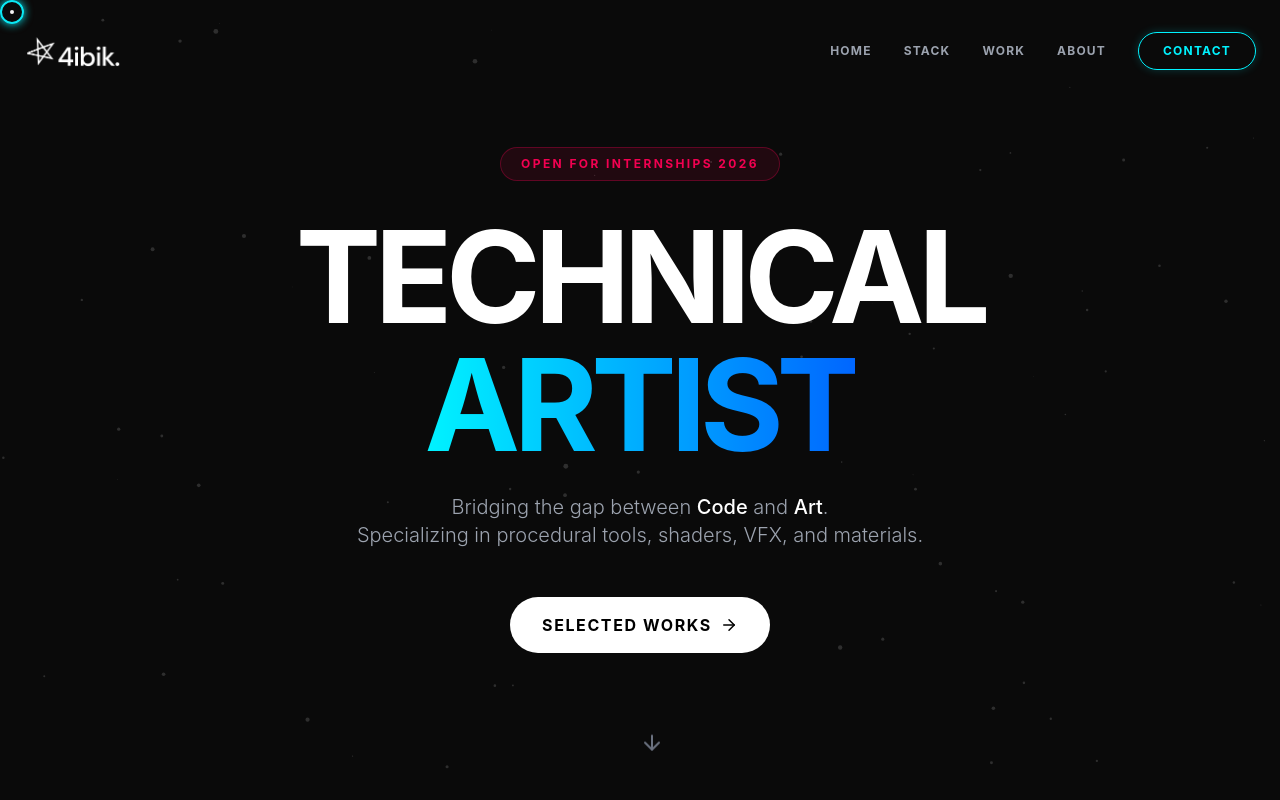
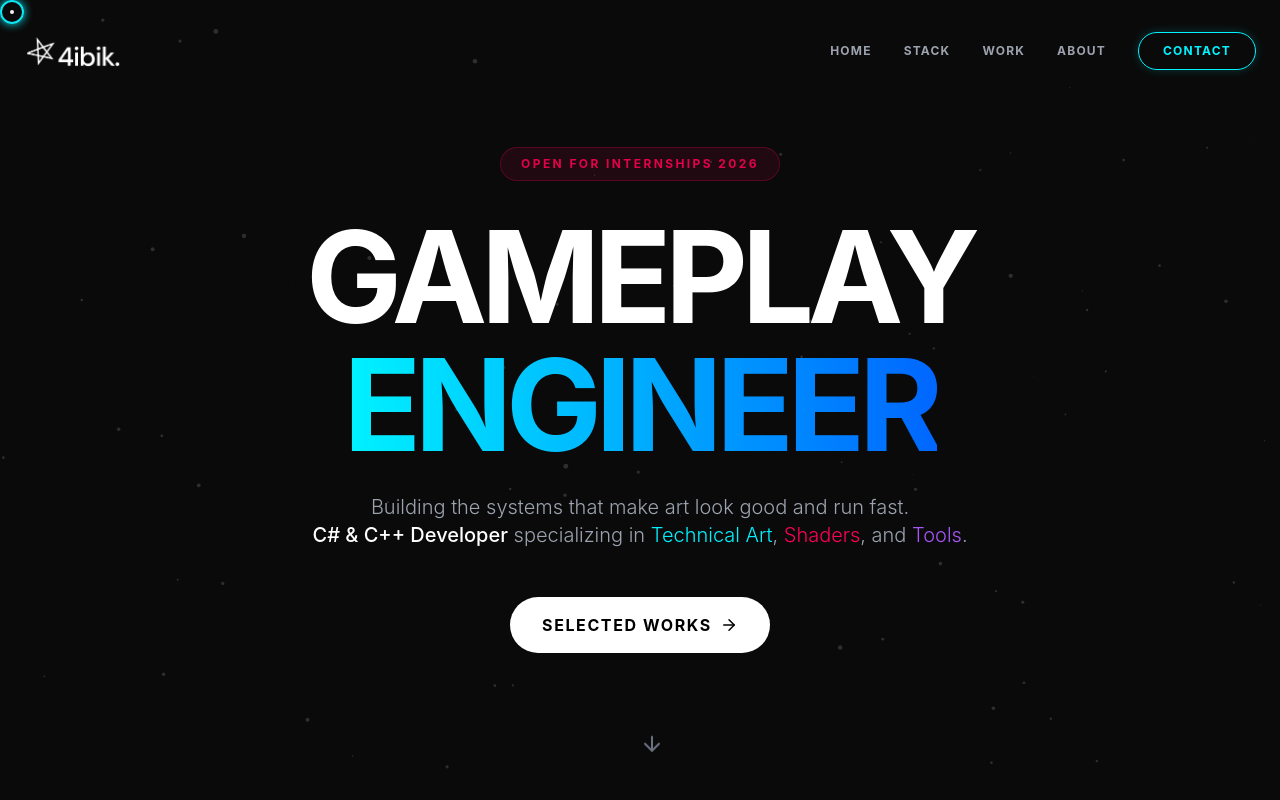
Before and after one commit to HangyBoi/gamedev-portfolio, a React (Vite) app: page / in a window 1280 px wide. Shown: the top 800 px of the page. Built offline with nearby package versions, Linux system fonts and the light colour scheme.

Commit message:
Feat: Changed Hero section and About section

```diff
--- a/index.html
+++ b/index.html
@@ -4,7 +4,7 @@
 <head>
   <meta charset="UTF-8" />
   <link rel="icon" type="image/svg+xml" href="/gamedev-portfolio/favicon_reverted.svg" />
-  <title>4ibik. | Technical Artist</title>
+  <title> Nichita Cebotari | Game Dev Portfolio </title>
   <meta name="viewport" content="width=device-width, initial-scale=1.0" />
   <title>gamedev-portfolio</title>
 </head>
--- a/src/App.jsx
+++ b/src/App.jsx
@@ -3,27 +3,35 @@ import CustomCursor from './components/Cursor';
 import ConstellationBackground from './components/Constellation';
 import Navigation from './components/Navbar';
 import Projects from './sections/Projects';
-import { Layers, Gamepad2, Cpu, ArrowRight, Download, Mail, Linkedin, Github, Disc, Link as LinkIcon } from 'lucide-react';
+import { Layers, Gamepad2, Cpu, ArrowRight, Download, Mail, Linkedin, Github, Disc, Link as LinkIcon, MapPin } from 'lucide-react';
 
 // Hero Component (Internal for simplicity)
+// Updated Hero Component
 const Hero = () => (
   <section id="hero" className="h-screen w-full flex flex-col justify-center items-center relative px-6 z-10 overflow-hidden">
     <div className="max-w-7xl mx-auto text-center relative">
+
+      {/* Internship Badge */}
       <div className="inline-block px-5 py-2 border border-[#ff0055]/30 bg-[#ff0055]/10 rounded-full text-xs font-bold tracking-[0.2em] uppercase mb-8 text-[#ff0055] animate-pulse">
         Open for Internships 2026
       </div>
 
-      <h1 className="text-6xl md:text-8xl lg:text-9xl font-bold tracking-tighter mb-6 text-white leading-none">
-        TECHNICAL <br/>
-        <span className="text-transparent bg-clip-text bg-gradient-to-r from-[#00f3ff] to-[#0066ff]">ARTIST</span>
+      {/* Main Title: "GAMEPLAY ENGINEER" */}
+      <h1 className="text-5xl md:text-8xl lg:text-9xl font-bold tracking-tighter mb-6 text-white leading-none">
+        GAMEPLAY <br />
+        {/* Gradient on 'ENGINEER' to emphasize the technical root */}
+        <span className="text-transparent bg-clip-text bg-gradient-to-r from-[#00f3ff] to-[#0066ff]">ENGINEER</span>
       </h1>
 
+      {/* Subtitle: The "Bridge" statement */}
       <p className="max-w-2xl mx-auto text-lg md:text-xl text-gray-400 leading-relaxed mb-12 font-light">
-        Bridging the gap between <span className="text-white font-medium">Code</span> and <span className="text-white font-medium">Art</span>.
-        <br className="hidden md:block"/>
-        Specializing in procedural tools, shaders, VFX, and materials.
+        Building the systems that make art look good and run fast.
+        <br className="hidden md:block" />
+        <span className="text-white font-medium">C# & C++ Developer</span> specializing in
+        <span className="text-[#00f3ff]"> Technical Art</span>, <span className="text-[#ff0055]">Shaders</span>, and <span className="text-purple-500">Tools</span>.
       </p>
 
+      {/* CTA Button */}
       <div className="flex flex-col sm:flex-row items-center justify-center gap-6">
         <a href="#works" className="px-8 py-4 rounded-full bg-white text-black font-bold uppercase tracking-widest hover:bg-[#00f3ff] hover:-translate-y-1 hover:shadow-[0_0_20px_rgba(0,243,255,0.5)] transition-all duration-300 flex items-center gap-2">
           Selected Works <ArrowRight size={18} />
@@ -31,6 +39,7 @@ const Hero = () => (
       </div>
     </div>
 
+    {/* Bouncing Arrow */}
     <div className="absolute bottom-10 left-1/2 -translate-x-1/2 text-gray-500 animate-bounce">
       <ArrowRight className="rotate-90" />
     </div>
@@ -134,11 +143,18 @@ const App = () => {
             </figure>
 
             <article className="flex-1 text-center md:text-left">
-              <h3 className="text-2xl font-bold text-white mb-4">Nichita Cebotari</h3>
+              <h3 className="text-2xl font-bold text-white mb-4">Nikita Cebotari</h3>
+
+              {/* --- LOCATION ADDED HERE --- */}
+              <div className="flex items-center justify-center md:justify-start gap-2 text-gray-400 mb-6 font-mono text-sm">
+                <MapPin size={16} className="text-[#00f3ff]" />
+                <span>Enschede, Netherlands</span>
+              </div>
+
               <p className="text-lg text-gray-400 mb-8 leading-relaxed">
                 3rd Year Creative Media & Game Technology student. My focus is building robust tools for artists and optimizing rendering pipelines.
                 I solve the technical challenges that allow art to run at 60fps.
-                <br/><br/>
+                <br /><br />
                 Currently seeking a <span className="text-[#00f3ff] font-semibold">Summer 2026 Internship</span> in Game Development.
               </p>
 
```
Also changed, not shown: 1 other file (tests, documents, lock files or other folders). Lines whose indentation alone changed are shown as unchanged.
